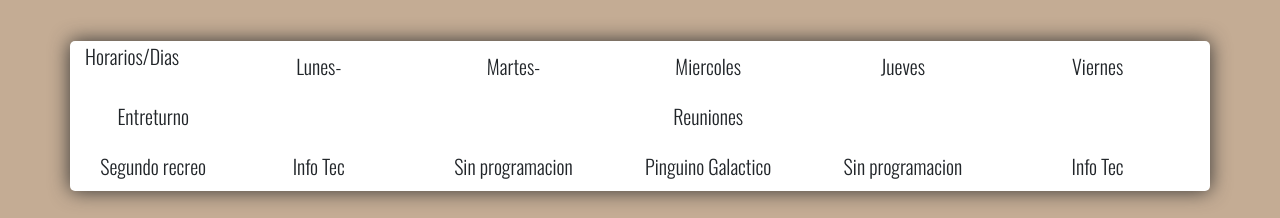
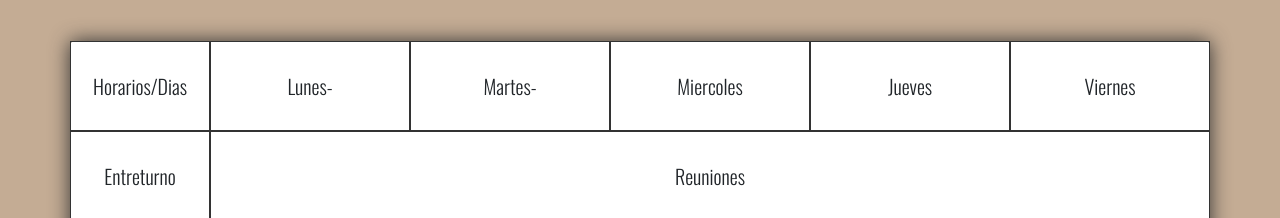
Before and after one commit to Mateo-Curcio/PreEntrega3Curcio, a website: page paginas/programacion.html in a window 1280 px wide. Shown: the part 94-312 px from the top of the page. Drawn offline with nearby package versions, Linux system fonts and the light colour scheme.

Commit message:
Re-entrega 3ra Entrega

```diff
--- a/paginas/programacion.html
+++ b/paginas/programacion.html
@@ -4,9 +4,9 @@
         <meta charset="UTF-8">
         <meta http-equiv="X-UA-Compatible" content="IE=edge">
         <meta name="viewport" content="width=device-width, initial-scale=1.0">
-        <meta name="description" content="Esta es la radio de la tecnica 8, un lugar de entretenimiento, informacion y mucha musica">
-        <meta name="keywords"  content="Radio,Pinguino,tecnica 8,Pinguino galactico">
-        <link rel="shortcut-icon" href="/media/pinguino.jpg">
+        <meta name="description" content="Fijate nuestra programacion para estar siempre al tanto de nuestros programas!">
+        <meta name="keywords"  content="Radio,Horarios,tecnica 8,Pinguino galactico,programacion">
+        <link rel="shortcut-icon" href="../media/pinguino.jpg">
         <link href="https://cdn.jsdelivr.net/npm/bootstrap@5.2.2/dist/css/bootstrap.min.css" rel="stylesheet" integrity="sha384-Zenh87qX5JnK2Jl0vWa8Ck2rdkQ2Bzep5IDxbcnCeuOxjzrPF/et3URy9Bv1WTRi" crossorigin="anonymous">
         <link rel="stylesheet" href="../css/estilos.css">
         <link href="https://fonts.googleapis.com/css2?family=Oswald:wght@300&display=swap" rel="stylesheet">
--- a/scss/_main.scss
+++ b/scss/_main.scss
@@ -83,6 +83,9 @@
 grid-template-columns: auto auto;
 justify-content: space-around;
 
+
+
+
 .container-videos {
         margin: 5px;
         padding: 9px  25px;
@@ -104,13 +107,13 @@
 .container {
 width: 90%;
 background-color: white;
+padding: 0;
 box-shadow: 0 0 20px #333;
 border-radius: 5px;
-    border-color: #333;
 margin: 50px auto;
 display: grid;
 grid-template-columns: 0.7fr 1fr 1fr 1fr 1fr 1fr;
-    grid-auto-rows: 50px;
+grid-auto-rows: 90px;
 grid-auto-columns: 1fr;
 gap: 0% 0%;
 grid-auto-flow: row;
@@ -120,36 +123,62 @@
         "Segundo-Recreo Info-tec Libre Pinguino-galactico . Info-tec-2";
 }
 
+.HorariosDias{
+        display: flex;
+        justify-content: center;
+        align-items: center;
+        border-style: solid;
+        border-width: 1px;
+        border-color: #333;
+}
 .entreturno{
         display: flex;
         justify-content: center;
         align-items: center;
+        border-style: solid;
+        border-width: 1px;
+        border-color: #333;
 }
 .Lunes-{grid-column-start: 2;
         grid-column-end: 2;
         display: flex;
         justify-content: center;
         align-items: center;
+        border-style: solid;
+        border-width: 1px;
+        border-color: #333;
 }
 .Martes-{grid-column-start: 3;
         grid-column-end: 3;
         display: flex;
         justify-content: center;
         align-items: center;
+        border-style: solid;
+        border-width: 1px;
+        border-color: #333;
 }
 .Miercoles{display: flex;
         justify-content: center;
         align-items: center;
+        border-style: solid;
+        border-width: 1px;
+        border-color: #333;
 }
 .Jueves{
         display: flex;
         justify-content: center;
         align-items: center;
+        border-style: solid;
+        border-width: 1px;
+        border-color: #333;
 }
 .Viernes{
         display: flex;
         justify-content: center;
         align-items: center;
+        border-style: solid;
+        border-width: 1px;
+        border-color: #333;
 }
 .Segundo-Recreo{
         grid-column-start: 1;
@@ -157,6 +186,9 @@
         display: flex;
         justify-content: center;
         align-items: center;
+        border-style: solid;
+        border-width: 1px;
+        border-color: #333;
 }
 .Reuniones-{grid-column-start: 2;
         grid-column-end: 7;
@@ -165,16 +197,25 @@
         display: flex;
         justify-content: center;
         align-items: center;
+        border-style: solid;
+        border-width: 1px;
+        border-color: #333;
 }
 .Info-tec{display: flex;
         justify-content: center;
         align-items: center;
+        border-style: solid;
+        border-width: 1px;
+        border-color: #333;
 }
 .Info-tec-2{grid-column-start: 6;
         grid-column-end: 6;
         display: flex;
         justify-content: center;
         align-items: center;
+        border-style: solid;
+        border-width: 1px;
+        border-color: #333;
 }
 .Pinguino-galactico{grid-column-start: 4;
         grid-column-end: 4;
@@ -183,6 +224,9 @@
         display: flex;
         justify-content: center;
         align-items: center;
+        border-style: solid;
+        border-width: 1px;
+        border-color: #333;
 }
 .Libre{grid-column-start: 3;
         grid-column-end: 3;
@@ -191,6 +235,9 @@
         display: flex;
         justify-content: center;
         align-items: center;
+        border-style: solid;
+        border-width: 1px;
+        border-color: #333;
 }
 .Libre2{grid-column-start: 5;
         grid-column-end: 5;
@@ -199,5 +246,8 @@
         display: flex;
         justify-content: center;
         align-items: center;
+        border-style: solid;
+        border-width: 1px;
+        border-color: #333;
 }
 }
```
Also changed, not shown: paginas/noticas.html (+3 -3 lines), paginas/sobre_nosotros.html (+3 -3 lines), css/estilos.css. Lines whose indentation alone changed are shown as unchanged.
